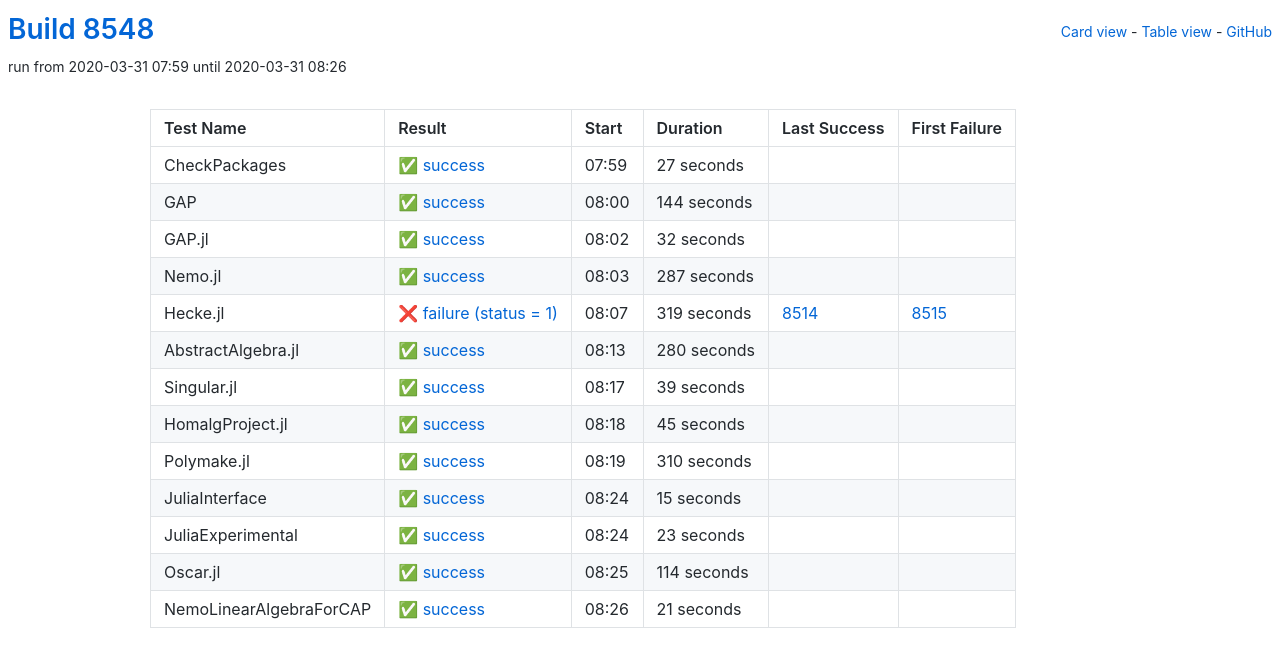
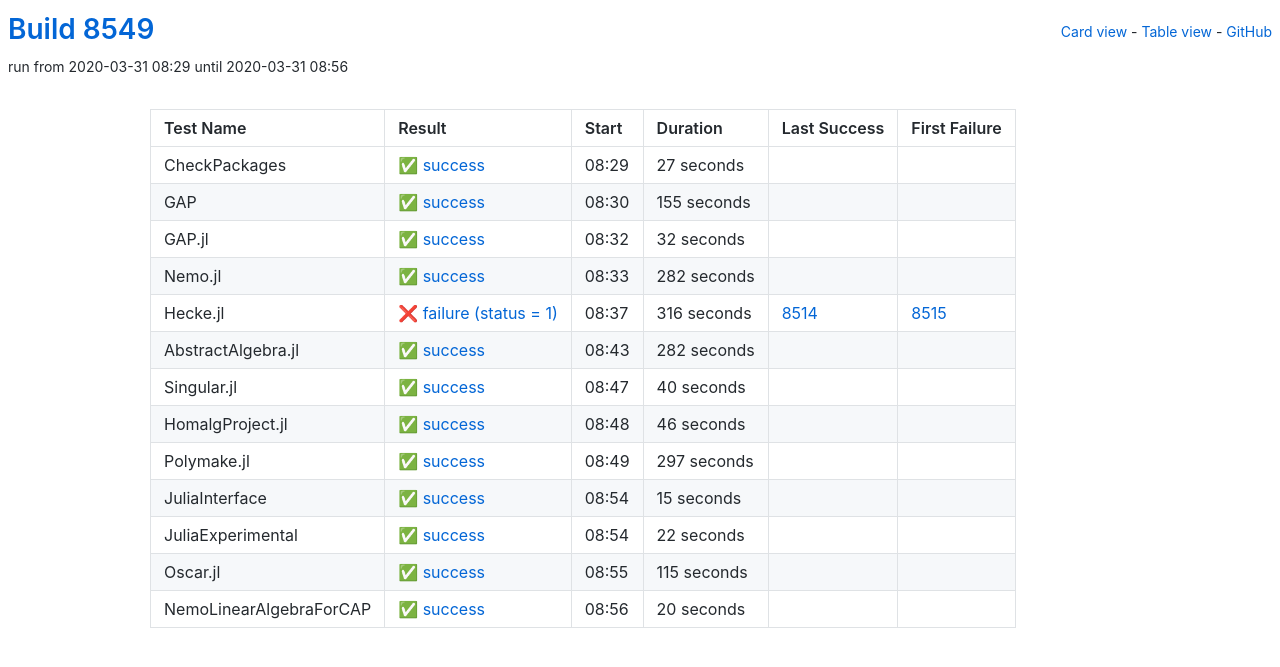
Before and after one commit to oscar-system/oscar-ci-status, a Jekyll site: the page built from table.html, in a window 1280 px wide. Shown: the top 667 px of the page. Built offline with Jekyll 4.4.1, drawn with Linux system fonts in a browser that asks for light colours.

Commit message:
Build 8549

```diff
--- a/_data/ci.yml
+++ b/_data/ci.yml
@@ -1,5 +1,5 @@
-build: 8548
-build_url: https://oscarci.mathematik.uni-kl.de/job/oscar/8548/
+build: 8549
+build_url: https://oscarci.mathematik.uni-kl.de/job/oscar/8549/
 job: oscar
 tests:
 - duration: 27
@@ -8,20 +8,20 @@
   first_failure_url: null
   last_success: false
   last_success_url: null
-  log: https://oscarci.mathematik.uni-kl.de/job/oscar/8548/artifact/logs/build-8548/CheckPackages.log
+  log: https://oscarci.mathematik.uni-kl.de/job/oscar/8549/artifact/logs/build-8549/CheckPackages.log
   name: CheckPackages
-  start: 2020-03-31 07:59
+  start: 2020-03-31 08:29
   status: success
   success: true
-- duration: 144
+- duration: 155
   exitcode: 0
   first_failure: false
   first_failure_url: null
   last_success: false
   last_success_url: null
-  log: https://oscarci.mathematik.uni-kl.de/job/oscar/8548/artifact/logs/build-8548/GAP.log
+  log: https://oscarci.mathematik.uni-kl.de/job/oscar/8549/artifact/logs/build-8549/GAP.log
   name: GAP
-  start: 2020-03-31 08:00
+  start: 2020-03-31 08:30
   status: success
   success: true
 - duration: 32
@@ -30,75 +30,75 @@
   first_failure_url: null
   last_success: false
   last_success_url: null
-  log: https://oscarci.mathematik.uni-kl.de/job/oscar/8548/artifact/logs/build-8548/GAP.jl.log
+  log: https://oscarci.mathematik.uni-kl.de/job/oscar/8549/artifact/logs/build-8549/GAP.jl.log
   name: GAP.jl
-  start: 2020-03-31 08:02
+  start: 2020-03-31 08:32
   status: success
   success: true
-- duration: 287
+- duration: 282
   exitcode: 0
   first_failure: false
   first_failure_url: null
   last_success: false
   last_success_url: null
-  log: https://oscarci.mathematik.uni-kl.de/job/oscar/8548/artifact/logs/build-8548/Nemo.jl.log
+  log: https://oscarci.mathematik.uni-kl.de/job/oscar/8549/artifact/logs/build-8549/Nemo.jl.log
   name: Nemo.jl
-  start: 2020-03-31 08:03
+  start: 2020-03-31 08:33
   status: success
   success: true
-- duration: 319
+- duration: 316
   exitcode: 1
   first_failure: 8515
   first_failure_url: https://oscarci.mathematik.uni-kl.de/job/oscar/8515/
   last_success: 8514
   last_success_url: https://oscarci.mathematik.uni-kl.de/job/oscar/8514/
-  log: https://oscarci.mathematik.uni-kl.de/job/oscar/8548/artifact/logs/build-8548/Hecke.jl.log
+  log: https://oscarci.mathematik.uni-kl.de/job/oscar/8549/artifact/logs/build-8549/Hecke.jl.log
   name: Hecke.jl
-  start: 2020-03-31 08:07
+  start: 2020-03-31 08:37
   status: failure
   success: false
-- duration: 280
+- duration: 282
   exitcode: 0
   first_failure: false
   first_failure_url: null
   last_success: false
   last_success_url: null
-  log: https://oscarci.mathematik.uni-kl.de/job/oscar/8548/artifact/logs/build-8548/AbstractAlgebra.jl.log
+  log: https://oscarci.mathematik.uni-kl.de/job/oscar/8549/artifact/logs/build-8549/AbstractAlgebra.jl.log
   name: AbstractAlgebra.jl
-  start: 2020-03-31 08:13
+  start: 2020-03-31 08:43
   status: success
   success: true
-- duration: 39
+- duration: 40
   exitcode: 0
   first_failure: false
   first_failure_url: null
   last_success: false
   last_success_url: null
-  log: https://oscarci.mathematik.uni-kl.de/job/oscar/8548/artifact/logs/build-8548/Singular.jl.log
+  log: https://oscarci.mathematik.uni-kl.de/job/oscar/8549/artifact/logs/build-8549/Singular.jl.log
   name: Singular.jl
-  start: 2020-03-31 08:17
+  start: 2020-03-31 08:47
   status: success
   success: true
-- duration: 45
+- duration: 46
   exitcode: 0
   first_failure: false
   first_failure_url: null
   last_success: false
   last_success_url: null
-  log: https://oscarci.mathematik.uni-kl.de/job/oscar/8548/artifact/logs/build-8548/HomalgProject.jl.log
+  log: https://oscarci.mathematik.uni-kl.de/job/oscar/8549/artifact/logs/build-8549/HomalgProject.jl.log
   name: HomalgProject.jl
-  start: 2020-03-31 08:18
+  start: 2020-03-31 08:48
   status: success
   success: true
-- duration: 310
+- duration: 297
   exitcode: 0
   first_failure: false
   first_failure_url: null
   last_success: false
   last_success_url: null
-  log: https://oscarci.mathematik.uni-kl.de/job/oscar/8548/artifact/logs/build-8548/Polymake.jl.log
+  log: https://oscarci.mathematik.uni-kl.de/job/oscar/8549/artifact/logs/build-8549/Polymake.jl.log
   name: Polymake.jl
-  start: 2020-03-31 08:19
+  start: 2020-03-31 08:49
   status: success
   success: true
 - duration: 15
@@ -107,41 +107,41 @@
   first_failure_url: null
   last_success: false
   last_success_url: null
-  log: https://oscarci.mathematik.uni-kl.de/job/oscar/8548/artifact/logs/build-8548/JuliaInterface.log
+  log: https://oscarci.mathematik.uni-kl.de/job/oscar/8549/artifact/logs/build-8549/JuliaInterface.log
   name: JuliaInterface
-  start: 2020-03-31 08:24
+  start: 2020-03-31 08:54
   status: success
   success: true
-- duration: 23
+- duration: 22
   exitcode: 0
   first_failure: false
   first_failure_url: null
   last_success: false
   last_success_url: null
-  log: https://oscarci.mathematik.uni-kl.de/job/oscar/8548/artifact/logs/build-8548/JuliaExperimental.log
+  log: https://oscarci.mathematik.uni-kl.de/job/oscar/8549/artifact/logs/build-8549/JuliaExperimental.log
   name: JuliaExperimental
-  start: 2020-03-31 08:24
+  start: 2020-03-31 08:54
   status: success
   success: true
-- duration: 114
+- duration: 115
   exitcode: 0
   first_failure: false
   first_failure_url: null
   last_success: false
   last_success_url: null
-  log: https://oscarci.mathematik.uni-kl.de/job/oscar/8548/artifact/logs/build-8548/Oscar.jl.log
+  log: https://oscarci.mathematik.uni-kl.de/job/oscar/8549/artifact/logs/build-8549/Oscar.jl.log
   name: Oscar.jl
-  start: 2020-03-31 08:25
+  start: 2020-03-31 08:55
   status: success
   success: true
-- duration: 21
+- duration: 20
   exitcode: 0
   first_failure: false
   first_failure_url: null
   last_success: false
   last_success_url: null
-  log: https://oscarci.mathematik.uni-kl.de/job/oscar/8548/artifact/logs/build-8548/NemoLinearAlgebraForCAP.log
+  log: https://oscarci.mathematik.uni-kl.de/job/oscar/8549/artifact/logs/build-8549/NemoLinearAlgebraForCAP.log
   name: NemoLinearAlgebraForCAP
-  start: 2020-03-31 08:26
+  start: 2020-03-31 08:56
   status: success
   success: true
```
Also changed, not shown: README.md.
